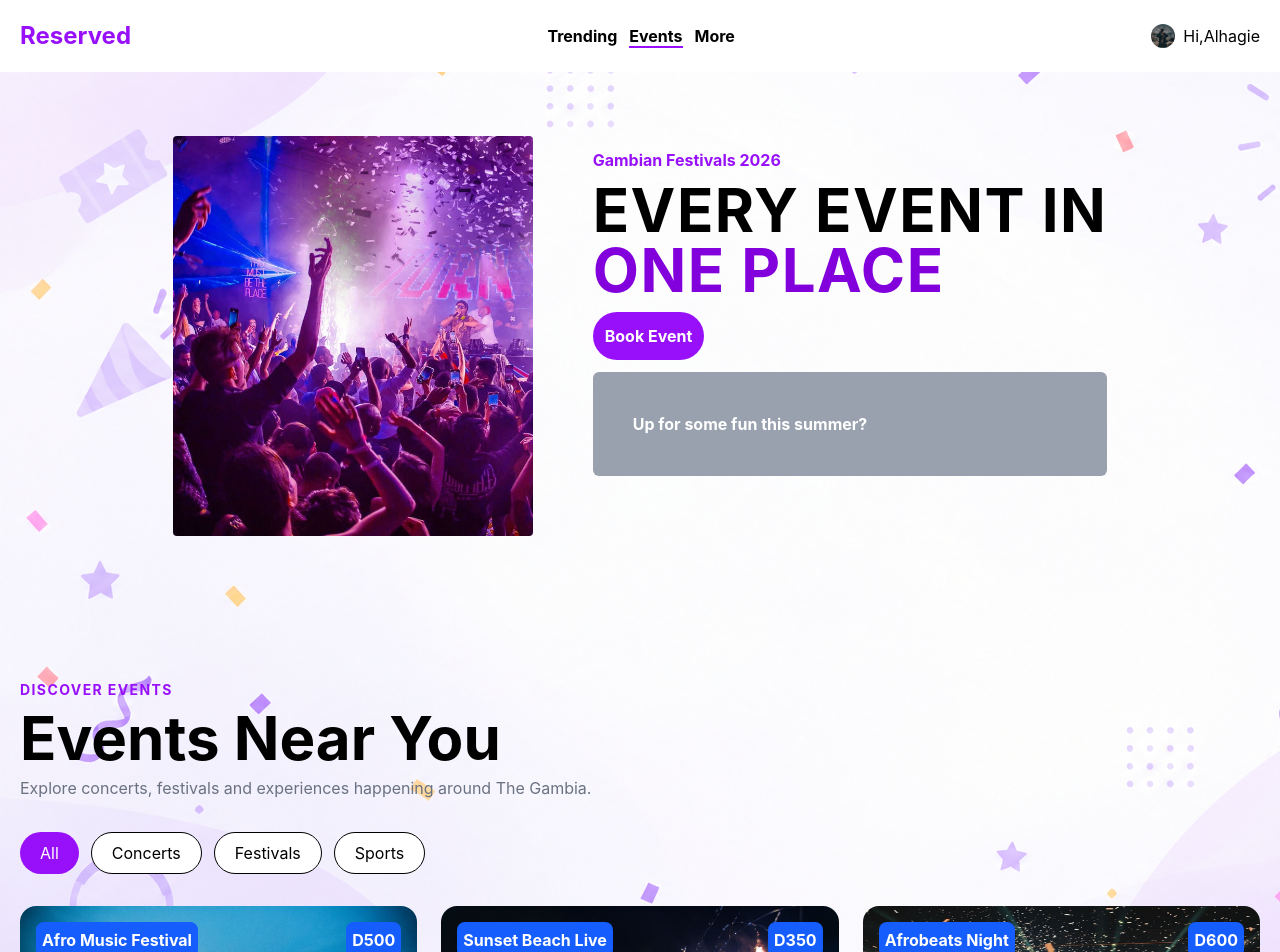
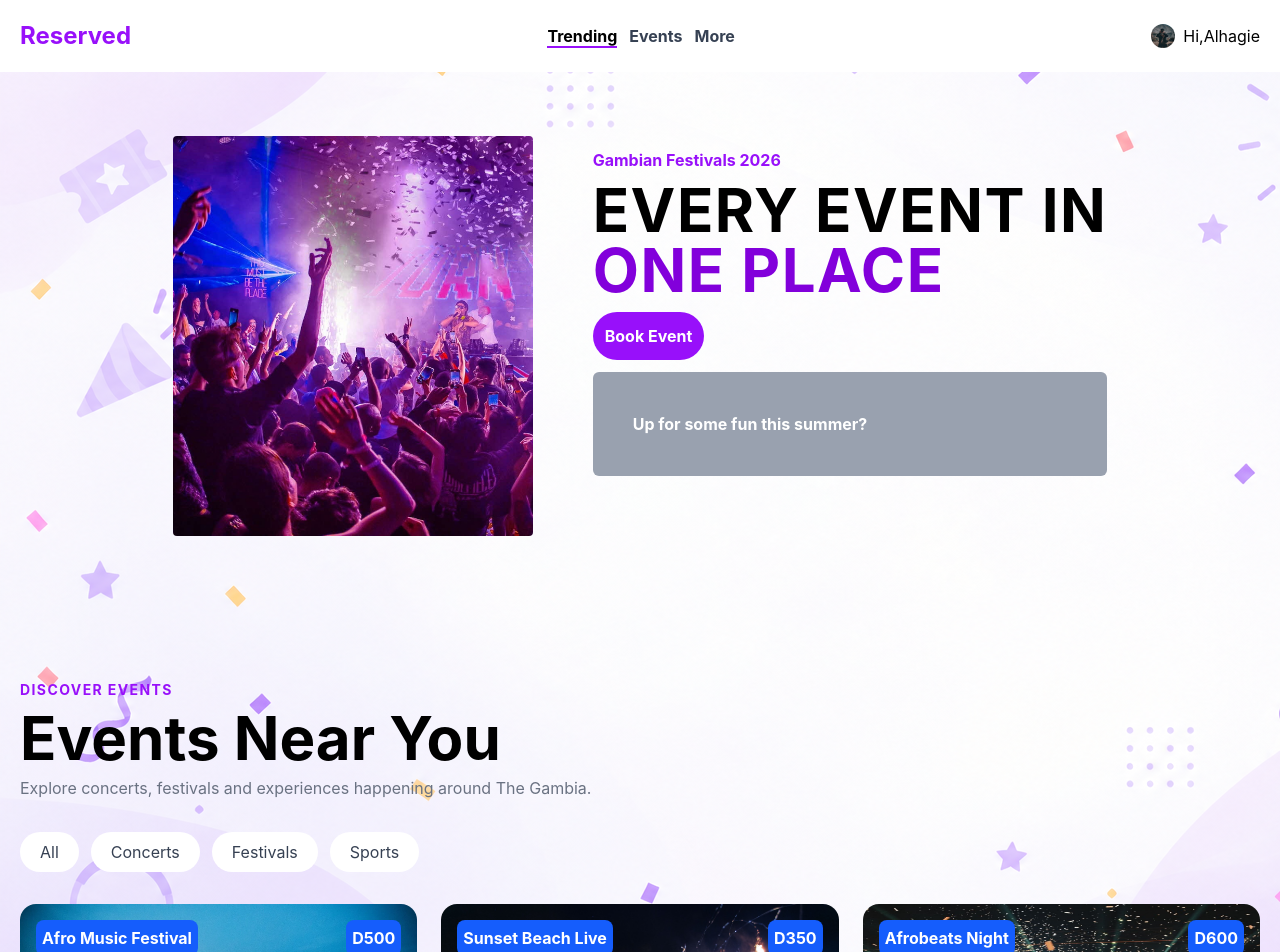
Before and after one commit to alaonit/Evently, a React (Vite) app: page / in a window 1280 px wide. Shown: the top 952 px of the page. Built offline with nearby package versions, Linux system fonts and the light colour scheme.

Commit message:
Refactor App, Navbar, and Event components to manage selected section and category states

```diff
--- a/src/App.jsx
+++ b/src/App.jsx
@@ -11,6 +11,8 @@ function App() {
   })
 
   const [selectedCategory, setSelectedCategory] = useState("All")
+
+  const [selectedSection,setSelectedSection] = useState("Trending")
 
   const events = [
   {
@@ -86,10 +88,10 @@ function App() {
 
   return (
     <>
-      <Navbar user = {username.name}/>
+      <Navbar setSelectedSection={setSelectedSection} selectedSection={selectedSection} user = {username.name}/>
       <main className="bg-cover bg-no-repeat bg-center min-h-screen" style={{background: "url('bg-image.png')"}}>
         <Hero/>
-        <Event filtered={filtered}>
+        <Event selectedCatergory={selectedCategory} setSelectedCategory={setSelectedCategory}>
           {filtered.map((event)=>{
             return <EventCard key={event.id} event={event}/>
           })}
--- a/src/components/Event.jsx
+++ b/src/components/Event.jsx
@@ -1,4 +1,4 @@
-function Event({children,filtered}) {
+function Event({ children, setSelectedCategory, selectedCategory }) {
   return (
     <section className="px-5 py-16">
       <div className="mb-8">
@@ -15,19 +15,47 @@ function Event({children,filtered}) {
       </div>
 
       <div className="flex flex-wrap gap-3 mb-8">
-        <button className="bg-purple-600 text-white px-5 py-2 rounded-full">
+        <button
+          onClick={() => setSelectedCategory("All")}
+          className={
+            selectedCategory === "All"
+              ? "bg-purple-600 text-white px-5 py-2 rounded-full cursor-pointer"
+              : "bg-white text-gray-700 px-5 py-2 rounded-full cursor-pointer"
+          }
+        >
           All
         </button>
 
-        <button className="bg-white px-5 py-2 rounded-full border">
+        <button
+          onClick={() => setSelectedCategory("Concert")}
+          className={
+            selectedCategory === "Concerts"
+              ? "bg-purple-600 text-white px-5 py-2 rounded-full cursor-pointer"
+              : "bg-white text-gray-700 px-5 py-2 rounded-full cursor-pointer"
+          }
+        >
           Concerts
         </button>
 
-        <button className="bg-white px-5 py-2 rounded-full border">
+        <button
+          onClick={() => setSelectedCategory("Festival")}
+          className={
+            selectedCategory === "Festivals"
+              ? "bg-purple-600 text-white px-5 py-2 rounded-full cursor-pointer"
+              : "bg-white text-gray-700 px-5 py-2 rounded-full cursor-pointer"
+          }
+        >
           Festivals
         </button>
 
-        <button className="bg-white px-5 py-2 rounded-full border">
+        <button
+          onClick={() => setSelectedCategory("Sport")}
+          className={
+            selectedCategory === "Sports"
+              ? "bg-purple-600 text-white px-5 py-2 rounded-full cursor-pointer"
+              : "bg-white text-gray-700 px-5 py-2 rounded-full cursor-pointer"
+          }
+        >
           Sports
         </button>
       </div>
--- a/src/components/Navbar.jsx
+++ b/src/components/Navbar.jsx
@@ -1,28 +1,66 @@
-
-
-function Navbar({user}) {
-
+function Navbar({ user, selectedSection, setSelectedSection }) {
   return (
     <nav className="bg-white fixed p-5 z-50 top-0 w-full">
       <div className="flex justify-between items-center">
-        <h1 className="font-bold text-purple-600 text-2xl cursor-pointer">Reserved</h1>
+        <h1 className="font-bold text-purple-600 text-2xl cursor-pointer">
+          Reserved
+        </h1>
 
         <div>
           <ul className="flex gap-3 font-bold ">
-            <li><a href="#">Trending</a></li>
-            <li><a className="border-b-2 border-purple-600" href="#">Events</a></li>
-            <li><a href="#">More</a></li>
+            <li>
+              <a
+                onClick={() => setSelectedSection("Trending")}
+                className={
+                  selectedSection === "Trending"
+                    ? "cursor-pointer border-b-2 border-b-purple-600"
+                    :"text-gray-700 cursor-pointer"
+                }
+                href="#"
+              >
+                Trending
+              </a>
+            </li>
+            <li>
+              <a
+                onClick={() => setSelectedSection("Events")}
+                className={
+                  selectedSection === "Events"
+                    ? "cursor-pointer border-b-2 border-b-purple-600"
+                    : "text-gray-700 cursor-pointer"
+                }
+                href="#"
+              >
+                Events
+              </a>
+            </li>
+            <li>
+              <a
+                onClick={() => setSelectedSection("More")}
+                className={
+                  selectedSection === "More"
+                    ? "cursor-pointer border-b-2 border-b-purple-600"
+                    : "text-gray-700 cursor-pointer"
+                }
+                href="#"
+              >
+                More
+              </a>
+            </li>
           </ul>
         </div>
 
         <div className="flex items-center gap-2">
-          <img className="h-6 w-6 rounded-full" src="./public/profile.jpeg" alt="profile" />
+          <img
+            className="h-6 w-6 rounded-full"
+            src="./public/profile.jpeg"
+            alt="profile"
+          />
           <p>Hi,{user}</p>
         </div>
-
       </div>
     </nav>
-  )
+  );
 }
 
-export default Navbar
+export default Navbar;
```
